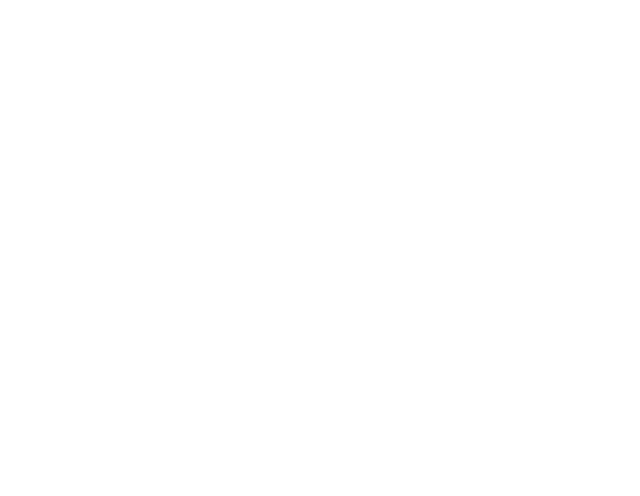
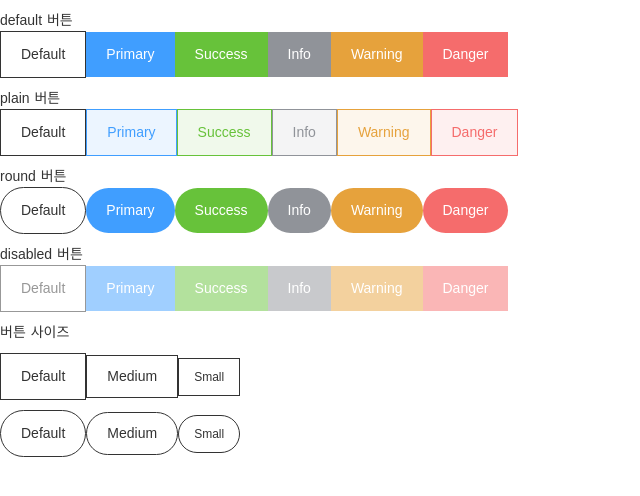
Before and after one commit to Nini0604/daily-vue, a Nuxt app: page /190801 in a window 1280 px wide. Before the commit this address had no page. Shown: the top 496 px of the page, without its empty margins (0-640 px from the left). Built offline with nearby package versions, Linux system fonts and the light colour scheme.

Commit message:
190801: 버튼 컴포넌트 실습
추가 package json 업데이트

```diff
--- /dev/null
+++ b/components/AppButton.vue
@@ -0,0 +1,118 @@
+<template>
+  <button :class="['type__'+type,'size__'+size,'plain__'+plain,'round__'+round]" :disabled="disabled">
+    <slot />
+  </button>
+</template>
+
+<script>
+export default {
+  name: 'AppButton',
+  props: {
+    type: {
+      type: String,
+      required: false,
+      default: null
+    },
+    size: {
+      type: String,
+      required: false,
+      default: null
+    },
+    plain: {
+      type: String,
+      required: false,
+      default: null
+    },
+    round: {
+      type: String,
+      required: false,
+      default: null
+    },
+    disabled: {
+      type: Boolean,
+      required: false,
+      default: false
+    }
+  }
+}
+</script>
+
+<style scoped lang="scss">
+$white: #fff;
+$black: #333;
+$primaryMainColor: #409eff;
+$successMainColor: #67c23a;
+$infoMainColor: #909399;
+$warningMainColor: #e6a23c;
+$dangerMainColor: #f56c6c;
+@mixin buttonSizeStyled($size, $fontSize) {
+  padding: $size;
+  font-size: $fontSize;
+}
+@mixin buttonColorStyled($color) {
+  @if ($white != $color) {
+    color: $white;
+  }
+  background-color: $color;
+}
+@mixin mixButtonStyled($color,$percent) {
+  @if ($white != $color) {
+    background-color: mix($white, $color, $percent);
+  }
+}
+@mixin buttonStyled($type, $color) {
+  &__#{$type} {
+    @include buttonColorStyled($color);
+    &:disabled {
+      @include mixButtonStyled($color,50%);
+    }
+  }
+}
+@mixin plainButtonStyled($type,$color) {
+  &__#{$type} {
+    border: 1px solid $color;
+    color: $color;
+    @include mixButtonStyled($color,90%);
+  }
+}
+button {
+  border: 0 none;
+}
+.round {
+  &__default {
+    border-radius: 30px;
+  }
+}
+.type {
+  &__default {
+    @include buttonColorStyled($white);
+    border: 1px solid $black;
+    &:disabled {
+      opacity: 0.5;
+    }
+  }
+  @include buttonStyled('primary', $primaryMainColor);
+  @include buttonStyled('success', $successMainColor);
+  @include buttonStyled('info', $infoMainColor);
+  @include buttonStyled('warning', $warningMainColor);
+  @include buttonStyled('danger', $dangerMainColor);
+}
+.size {
+  &__default {
+    @include buttonSizeStyled(12px 20px,14px);
+  }
+  &__small {
+    @include buttonSizeStyled(9px 15px,12px);
+  }
+  &__medium {
+    @include buttonSizeStyled(10px 20px,14px);
+  }
+}
+.plain {
+  @include plainButtonStyled('primary', $primaryMainColor);
+  @include plainButtonStyled('success', $successMainColor);
+  @include plainButtonStyled('info', $infoMainColor);
+  @include plainButtonStyled('warning', $warningMainColor);
+  @include plainButtonStyled('danger', $dangerMainColor);
+}
+</style>
--- /dev/null
+++ b/pages/190801/index.vue
@@ -0,0 +1,240 @@
+<template>
+  <section>
+    <div>
+      <strong>default 버튼</strong>
+      <AppButton
+        type="default"
+        size="default"
+      >
+        Default
+      </AppButton>
+      <AppButton
+        type="primary"
+        size="default"
+      >
+        Primary
+      </AppButton>
+      <AppButton
+        type="success"
+        size="default"
+      >
+        Success
+      </AppButton>
+      <AppButton
+        type="info"
+        size="default"
+      >
+        Info
+      </AppButton>
+      <AppButton
+        type="warning"
+        size="default"
+      >
+        Warning
+      </AppButton>
+      <AppButton
+        type="danger"
+        size="default"
+      >
+        Danger
+      </AppButton>
+    </div>
+    <div>
+      <strong>plain 버튼</strong>
+      <AppButton
+        type="default"
+        size="default"
+      >
+        Default
+      </AppButton>
+      <AppButton
+        plain="primary"
+        size="default"
+      >
+        Primary
+      </AppButton>
+      <AppButton
+        plain="success"
+        size="default"
+      >
+        Success
+      </AppButton>
+      <AppButton
+        plain="info"
+        size="default"
+      >
+        Info
+      </AppButton>
+      <AppButton
+        plain="warning"
+        size="default"
+      >
+        Warning
+      </AppButton>
+      <AppButton
+        plain="danger"
+        size="default"
+      >
+        Danger
+      </AppButton>
+    </div>
+    <div>
+      <strong>round 버튼</strong>
+      <AppButton
+        type="default"
+        size="default"
+        round="default"
+      >
+        Default
+      </AppButton>
+      <AppButton
+        type="primary"
+        size="default"
+        round="default"
+      >
+        Primary
+      </AppButton>
+      <AppButton
+        type="success"
+        size="default"
+        round="default"
+      >
+        Success
+      </AppButton>
+      <AppButton
+        type="info"
+        size="default"
+        round="default"
+      >
+        Info
+      </AppButton>
+      <AppButton
+        type="warning"
+        size="default"
+        round="default"
+      >
+        Warning
+      </AppButton>
+      <AppButton
+        type="danger"
+        size="default"
+        round="default"
+      >
+        Danger
+      </AppButton>
+    </div>
+    <div>
+      <strong>disabled 버튼</strong>
+      <AppButton
+        :disabled="true"
+        type="default"
+        size="default"
+      >
+        Default
+      </AppButton>
+      <AppButton
+        :disabled="true"
+        type="primary"
+        size="default"
+      >
+        Primary
+      </AppButton>
+      <AppButton
+        :disabled="true"
+        type="success"
+        size="default"
+      >
+        Success
+      </AppButton>
+      <AppButton
+        :disabled="true"
+        type="info"
+        size="default"
+      >
+        Info
+      </AppButton>
+      <AppButton
+        :disabled="true"
+        type="warning"
+        size="default"
+      >
+        Warning
+      </AppButton>
+      <AppButton
+        :disabled="true"
+        type="danger"
+        size="default"
+      >
+        Danger
+      </AppButton>
+    </div>
+    <div>
+      <strong>버튼 사이즈</strong>
+      <div>
+        <AppButton
+          type="default"
+          size="default"
+        >
+          Default
+        </AppButton>
+        <AppButton
+          type="default"
+          size="medium"
+        >
+          Medium
+        </AppButton>
+        <AppButton
+          type="default"
+          size="small"
+        >
+          Small
+        </AppButton>
+      </div>
+      <div>
+        <AppButton
+          type="default"
+          size="default"
+          round="default"
+        >
+          Default
+        </AppButton>
+        <AppButton
+          type="default"
+          size="medium"
+          round="default"
+        >
+          Medium
+        </AppButton>
+        <AppButton
+          type="default"
+          size="small"
+          round="default"
+        >
+          Small
+        </AppButton>
+      </div>
+    </div>
+  </section>
+</template>
+
+<script>
+import AppButton from '~/components/AppButton.vue'
+
+export default {
+  components: {
+    AppButton
+  }
+}
+</script>
+
+<style scoped lang="scss">
+  section {
+    div {
+      margin: 10px 0;
+      strong {
+        display: block;
+      }
+    }
+  }
+</style>
+a
--- a/pages/index.vue
+++ b/pages/index.vue
@@ -11,6 +11,11 @@
         <li>
           <nuxt-link to="/190731">
             <span class="links__text">로그인 validation</span><span class="links__date">190731</span>
+          </nuxt-link>
+        </li>
+        <li>
+          <nuxt-link to="/190801">
+            <span class="links__text">버튼 component</span><span class="links__date">190801</span>
           </nuxt-link>
         </li>
       </ul>
```
Also changed, not shown: package.json (+25 -23 lines), 1 other file (tests, documents, lock files or other folders).
